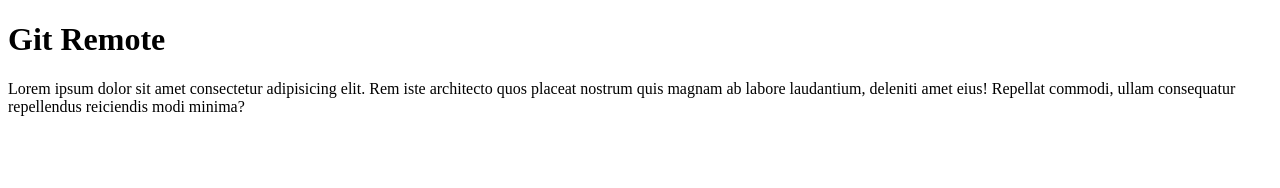
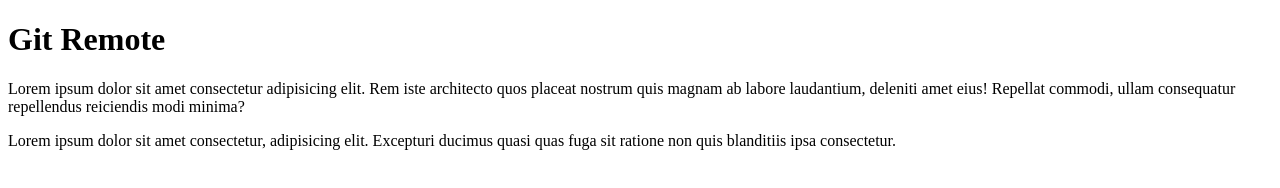
Before and after one commit to gtDan7/dan-git-test, a plain HTML site: page index.html in a window 1280 px wide. Drawn offline with Linux system fonts and the light colour scheme.

Commit message:
menambahkan p pada index.html

```diff
--- a/index.html
+++ b/index.html
@@ -9,5 +9,6 @@
 <body>
     <h1>Git Remote</h1>
     <p>Lorem ipsum dolor sit amet consectetur adipisicing elit. Rem iste architecto quos placeat nostrum quis magnam ab labore laudantium, deleniti amet eius! Repellat commodi, ullam consequatur repellendus reiciendis modi minima?</p>
+    <p>Lorem ipsum dolor sit amet consectetur, adipisicing elit. Excepturi ducimus quasi quas fuga sit ratione non quis blanditiis ipsa consectetur.</p>
 </body>
 </html>
```
